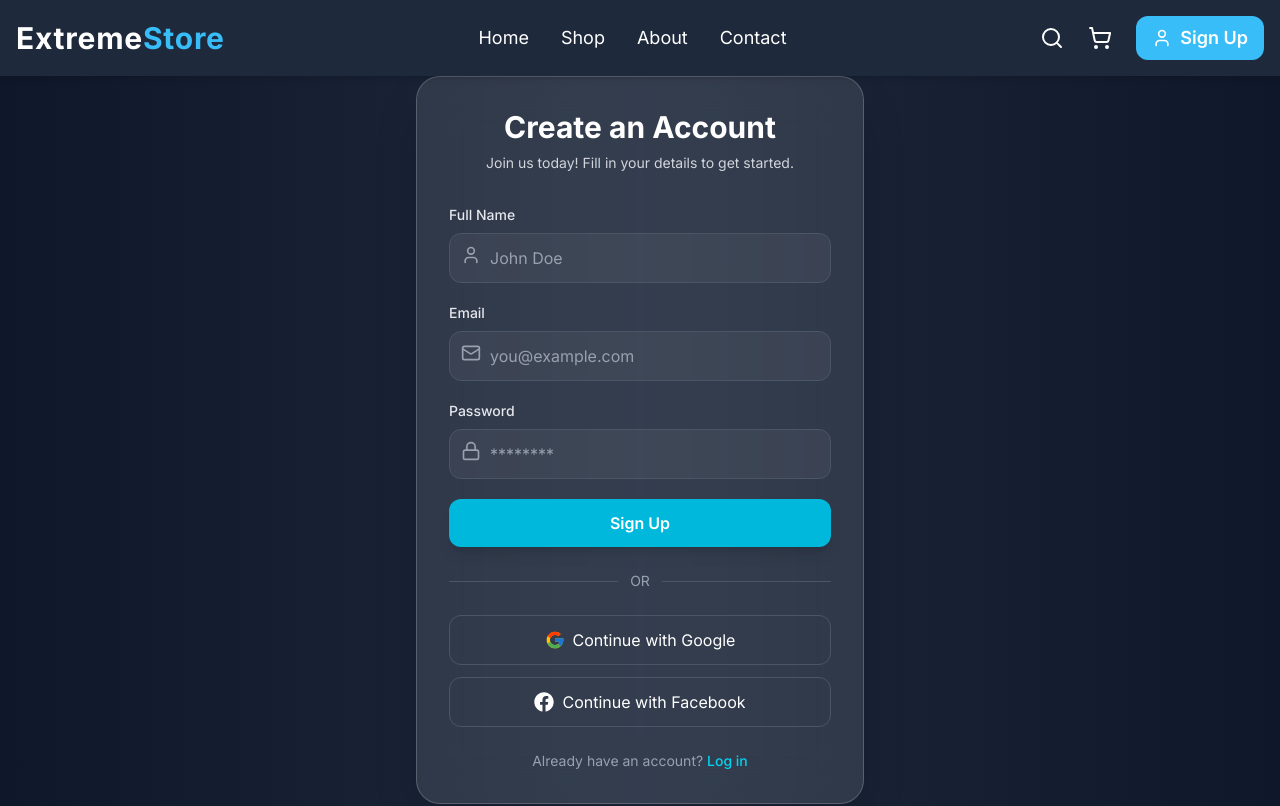
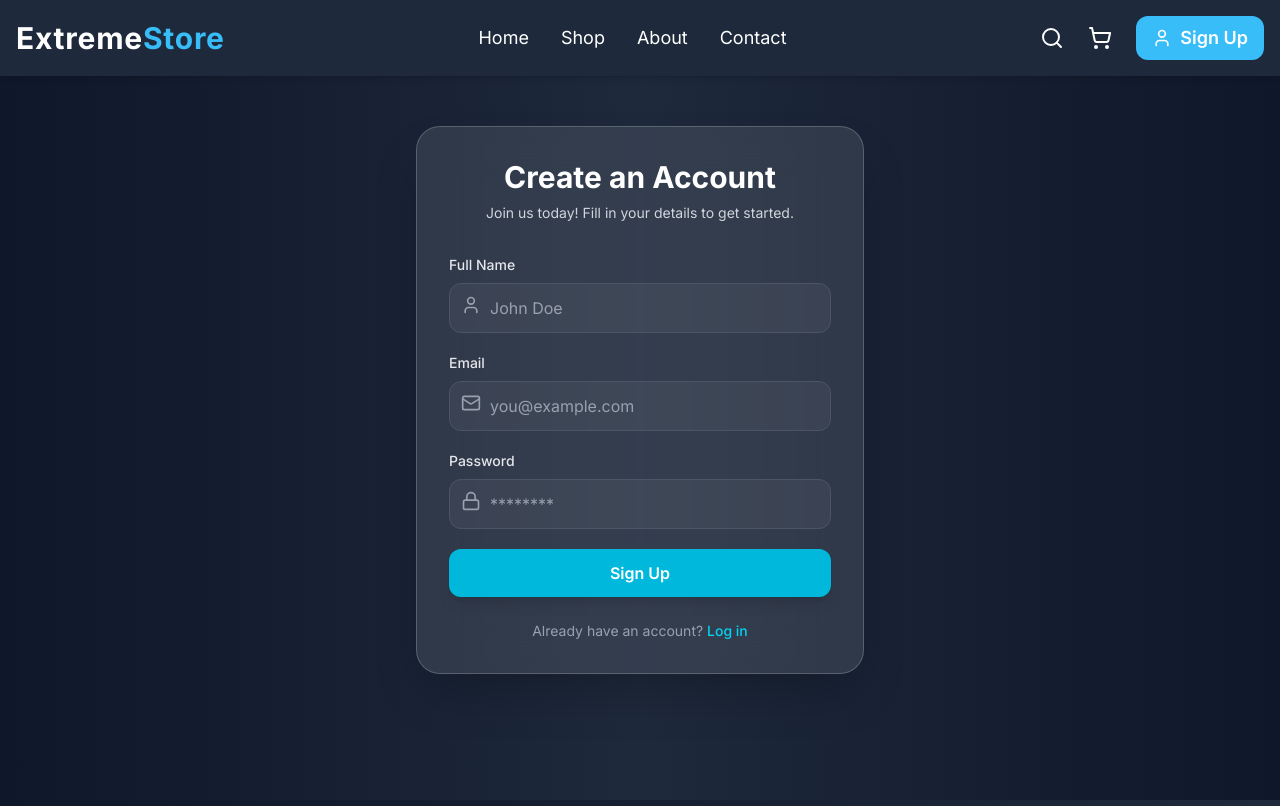
Before and after one commit to Mr-Shehroz/Extreme_Store, a Next.js app: page /signup in a window 1280 px wide. Shown: the top 806 px of the page. Built offline with nearby package versions, Linux system fonts and the light colour scheme.

Commit message:
removing sign in google and facebook

```diff
--- a/package.json
+++ b/package.json
@@ -19,8 +19,7 @@
     "next": "15.4.7",
     "next-auth": "^4.24.11",
     "react": "19.1.0",
-    "react-dom": "19.1.0",
-    "react-icons": "^5.5.0"
+    "react-dom": "19.1.0"
   },
   "devDependencies": {
     "@tailwindcss/postcss": "^4",
--- a/src/app/login/page.tsx
+++ b/src/app/login/page.tsx
@@ -4,8 +4,6 @@ import { Mail, Lock } from "lucide-react";
 import { useState } from "react";
 import axios from "axios";
 import { useRouter } from "next/navigation";
-import { FcGoogle } from "react-icons/fc";   // Google logo (colorful)
-import { FaFacebook } from "react-icons/fa"; // Facebook logo
 
 export default function Login() {
   const router = useRouter();
@@ -83,12 +81,6 @@ export default function Login() {
                   <label className="block text-sm font-medium text-gray-200">
                     Password
                   </label>
-                  <Link
-                    href="/forgot-password"
-                    className="text-xs text-cyan-400 hover:underline"
-                  >
-                    Forgot Password?
-                  </Link>
                 </div>
                 <div className="relative">
                   <Lock className="absolute left-3 top-3 text-gray-400" size={20} />
@@ -142,29 +134,6 @@ export default function Login() {
               </button>
             </form>
 
-            {/* Divider */}
-            <div className="flex items-center gap-3 my-6">
-              <div className="h-[1px] bg-gray-600 flex-1"></div>
-              <span className="text-gray-400 text-sm">OR</span>
-              <div className="h-[1px] bg-gray-600 flex-1"></div>
-            </div>
-
-            {/* Social Login */}
-            <div className="flex flex-col gap-3">
-              <button
-                className="w-full flex items-center justify-center gap-2 border border-gray-600 py-3 rounded-xl text-white hover:bg-white/10 transition"
-              >
-                <FcGoogle size={20} />
-                Continue with Google
-              </button>
-              <button
-                className="w-full flex items-center justify-center gap-2 border border-gray-600 py-3 rounded-xl text-white hover:bg-white/10 transition"
-              >
-                <FaFacebook size={20} />
-                Continue with Facebook
-              </button>
-            </div>
-
             {/* Signup Link */}
             <p className="text-center text-sm text-gray-400 mt-6">
               Don`t have an account?{" "}
--- a/src/app/signup/page.tsx
+++ b/src/app/signup/page.tsx
@@ -4,8 +4,6 @@ import { Mail, Lock, User } from "lucide-react";
 import { useState } from "react";
 import axios from "axios";
 import { useRouter } from "next/navigation";
-import { FcGoogle } from "react-icons/fc";   // Google logo (colorful)
-import { FaFacebook } from "react-icons/fa"; // Facebook logo
 
 
 export default function Signup() {
@@ -38,7 +36,7 @@ export default function Signup() {
   };
 
   return (
-    <div className="min-h-[110vh] flex items-center justify-center bg-gradient-to-r from-[#0f172a] via-[#1e293b] to-[#0f172a] px-4">
+    <div className="min-h-[100vh] flex items-center justify-center bg-gradient-to-r from-[#0f172a] via-[#1e293b] to-[#0f172a] px-4">
       <div className="bg-white/10 backdrop-blur-xl shadow-2xl rounded-3xl w-full max-w-md p-8 border border-white/20">
 
         {/* If signup success */}
@@ -158,27 +156,6 @@ export default function Signup() {
           </>
         )}
 
-        {/* Divider */}
-        <div className="flex items-center gap-3 my-6">
-          <div className="h-[1px] bg-gray-600 flex-1"></div>
-          <span className="text-gray-400 text-sm">OR</span>
-          <div className="h-[1px] bg-gray-600 flex-1"></div>
-        </div>
-
-        {/* Social Sign Up */}
-        <div className="flex flex-col gap-3">
-          <button
-            className="w-full flex items-center justify-center gap-2 border border-gray-600 py-3 rounded-xl text-white hover:bg-white/10 transition">
-            <FcGoogle size={20} />
-            Continue with Google
-          </button>
-          <button
-            className="w-full flex items-center justify-center gap-2 border border-gray-600 py-3 rounded-xl text-white hover:bg-white/10 transition">
-            <FaFacebook size={20} />
-            Continue with Facebook
-          </button>
-        </div>
-
         {/* Login Link */}
         <p className="text-center text-sm text-gray-400 mt-6">
           Already have an account?{" "}
```
Also changed, not shown: 1 other file (tests, documents, lock files or other folders).
